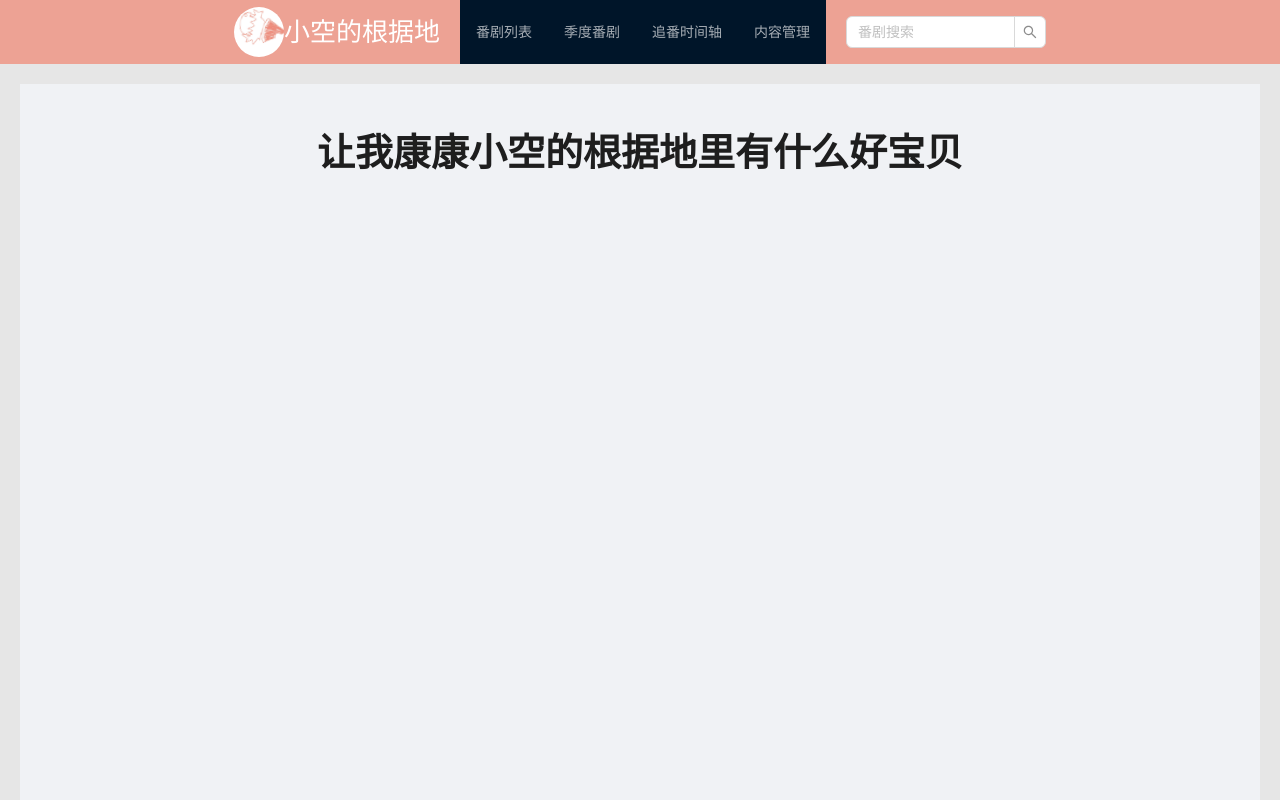
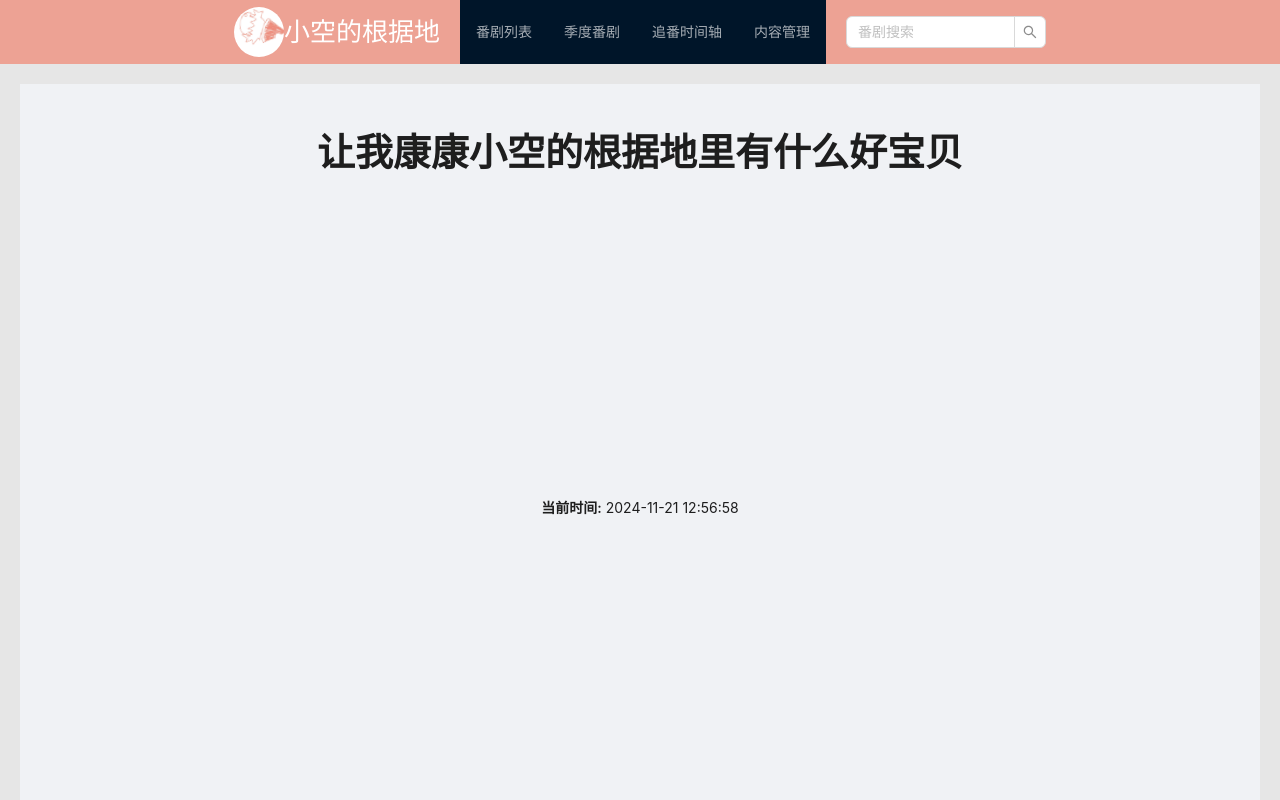
Before and after one commit to yizhixiaokong/kong_anime_react, a React (Create React App) app: page / in a window 1280 px wide. Built offline with nearby package versions, Linux system fonts and the light colour scheme; no server answers.

Commit message:
feat: 移除不必要的API调用，优化首页时间显示逻辑

```diff
--- a/src/pages/Home/Home.tsx
+++ b/src/pages/Home/Home.tsx
@@ -1,6 +1,6 @@
 import React, { useState, useEffect } from "react";
 import { Typography } from "antd";
-import { fetchPing, fetchHello } from "@/api/api";
+import { fetchHello } from "@/api/api";
 import "@/pages/Home/Home.css";
 
 const { Paragraph, Text, Title } = Typography;
@@ -11,9 +11,9 @@ function Home() {
 
   useEffect(() => {
     const timer = setInterval(() => {
-      fetchPing()
-        .then((res) => setCurrentTime(res.time))
-        .catch((error) => console.error("Error fetching time:", error));
+      const now = new Date();
+      const formattedTime = now.toISOString().slice(0, 19).replace("T", " ");
+      setCurrentTime(formattedTime);
     }, 1000);
     return () => clearInterval(timer);
   }, []);
```
